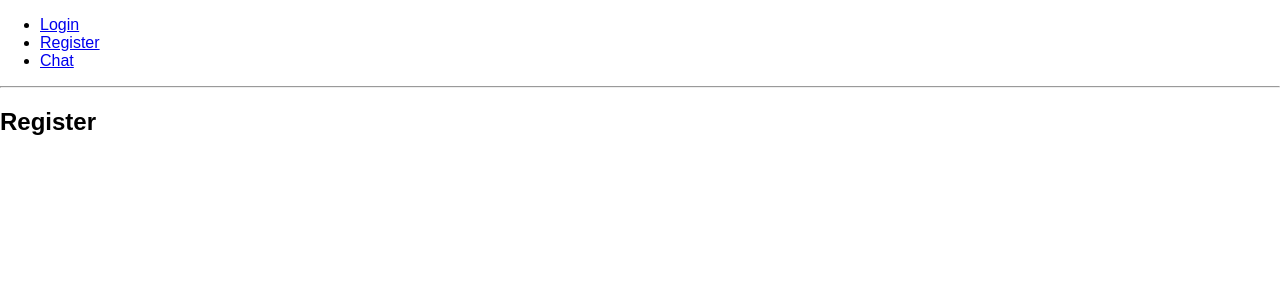
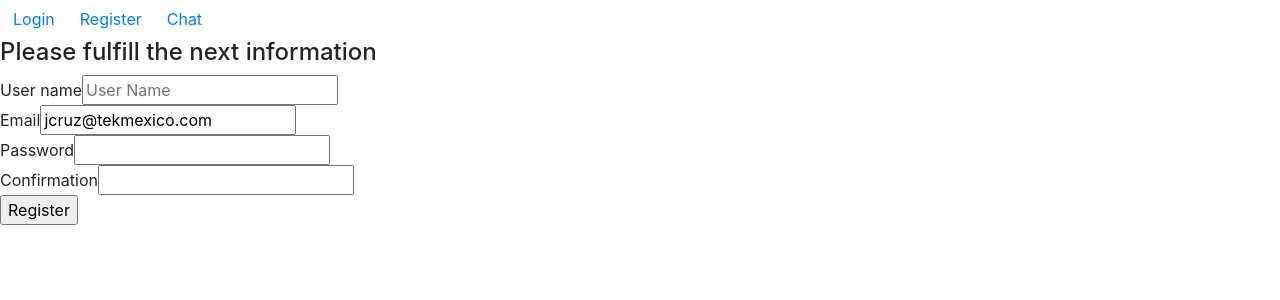
Before and after one commit to jecruzgalvez/jechat, a React (Create React App) app: page /register in a window 1280 px wide. Shown: the top 300 px of the page. Built offline with nearby package versions, Linux system fonts and the light colour scheme.

Commit message:
March 09

```diff
--- a/db/users.json
+++ b/db/users.json
@@ -1,12 +1,12 @@
 [
   {
+    "userName": "a",
     "email": "a",
-    "admin": true,
     "password": "a"
   },
   {
+    "userName": "Jorge Cruz",
     "email": "jcruz@tekmexico.com",
-    "admin": true,
     "password": "a"
   }
 ]
--- a/src/App.tsx
+++ b/src/App.tsx
@@ -1,5 +1,8 @@
 import * as React from 'react';
 import { BrowserRouter as Router, Route, Link } from 'react-router-dom';
+
+import '../node_modules/bootstrap/dist/css/bootstrap.css';
+import { ButtonGroup, Button } from 'react-bootstrap';
 
 import Login from './components/Login';
 import Register from './components/Register';
@@ -7,22 +10,18 @@ import Chat from './components/Chat';
 
 const App = () => (
   <Router>
-
     <div>
-
-      <ul>
-        <li>
+      <ButtonGroup>
+        <Button bsStyle="link">
           <Link to="/login">Login</Link>
-        </li>
-        <li>
+        </Button>
+        <Button bsStyle="link">
           <Link to="/register">Register</Link>
-        </li>
-        <li>
-        <Link to="/chat">Chat</Link>
-        </li>
-      </ul>
-
-      <hr />
+        </Button>
+        <Button bsStyle="link">
+          <Link to="/chat">Chat</Link>
+        </Button>
+      </ButtonGroup>
 
       <Route
         exact={true}
@@ -37,9 +36,7 @@ const App = () => (
         path="/chat"
         component={Chat}
       />
-
     </div>
-
   </Router>
 );
 
--- a/src/components/Login.tsx
+++ b/src/components/Login.tsx
@@ -1,30 +1,39 @@
 import * as React from 'react';
 import { Redirect } from 'react-router';
+
+import '../../node_modules/bootstrap/dist/css/bootstrap.css';
+import { Alert, Button } from 'react-bootstrap';
 
 interface LoginState {
   inputEmail?: string;
   inputPassword?: string;
   loggedIn: boolean;
+  loginFailed: boolean;
+  clickedRegister: boolean;
 }
 
 class Login extends React.Component <{}, LoginState> {
   constructor(props: {}) {
     super(props);
 
-    this.handleClick = this.handleClick.bind(this);
+    this.handleSubmit = this.handleSubmit.bind(this);
     this.handleInputEmail = this.handleInputEmail.bind(this);
     this.handleInputPassword = this.handleInputPassword.bind(this);
+    this.handleRegister = this.handleRegister.bind(this);
+    this.handleTryAgain = this.handleTryAgain.bind(this);
 
     this.state = {
-      inputEmail: '',
+      inputEmail: 'jcruz@tekmexico.com',
       inputPassword: '',
-      loggedIn: false
+      loggedIn: false,
+      loginFailed: false,
+      clickedRegister: false
     }
   }
 
   handleInputEmail(event: React.ChangeEvent <HTMLInputElement>) {
     // console.log('Typed: ', event.target.value);
-    this.setState( {inputEmail: event.target.value});
+    this.setState( {inputEmail: event.target.value}); //.replace(/^[a-z]$/ig, '')
   }
 
   handleInputPassword(event: React.ChangeEvent <HTMLInputElement>) {
@@ -32,9 +41,9 @@ class Login extends React.Component <{}, LoginState> {
     this.setState( {inputPassword: event.target.value});
   }
 
-  handleClick(event : React.MouseEvent <HTMLInputElement> ) {
-    var url = '/login';
-    var data = {
+  handleSubmit(event : React.MouseEvent <HTMLInputElement> ) {
+    let url = '/login';
+    let data = {
       email: this.state.inputEmail,
       password: this.state.inputPassword
     };
@@ -50,26 +59,78 @@ class Login extends React.Component <{}, LoginState> {
     .catch(error => console.error('Error:', error))
     .then(res => {
       if(res.response === "success"){
-        console.log("WELCOME");
+        // console.log("WELCOME " + data.email);
         this.setState({loggedIn: true});
       }
       else
-        console.log("USER NOT ALLOWED...");
-        this.setState({loggedIn: false});
+        this.setState({
+          inputEmail: 'jcruz@tekmexico.com',
+          inputPassword: '',
+          loggedIn: false,
+          loginFailed: true
+        });
     });
 
     event.preventDefault();
   }
 
+  handleRegister() {
+    this.setState({clickedRegister: true});
+  }
+
+  handleTryAgain() {
+    this.setState({
+      inputEmail: 'jcruz@tekmexico.com',
+      inputPassword: '',
+      loggedIn: false,
+      loginFailed: false,
+      clickedRegister: false
+    });
+  }
+
   render() {
+    if (this.state.loggedIn) {
+      return(
+        <Redirect to="/chat" />
+      )
+    }
+
+    if(this.state.clickedRegister) {
+      return(
+        <Redirect to="/register" />
+      )
+    }
+
+    if(this.state.loginFailed) {
       return (
-      this.state.loggedIn ? (
-        <Redirect to="/chat" />
-      ) : (
+        <Alert bsStyle="warning">
+          <h4>This user does not exist!</h4>
+          <Button
+            bsStyle="primary"
+
+            onClick={this.handleTryAgain}
+          >
+            Try again
+          </Button>
+
+          <span> or </span>
+
+          <Button
+            bsStyle="primary"
+            onClick={this.handleRegister}
+          >
+            Register
+          </Button>
+        </Alert>
+      )
+    }
+
+    return (
+      <div>
         <form>
               Email
               <input
-              type="text"
+                type="email"
                 onChange= {this.handleInputEmail}
                 placeholder="jcruz@tekmexico.com"
                 value= {this.state.inputEmail}
@@ -85,10 +146,11 @@ class Login extends React.Component <{}, LoginState> {
               <br />
               <input
                 type="submit"
-              onClick={this.handleClick}
+                onClick={this.handleSubmit}
+                value="Login"
               />
         </form>
-      )
+      </div>
     );
   }
 }
--- a/src/components/Register.tsx
+++ b/src/components/Register.tsx
@@ -1,9 +1,123 @@
 import * as React from 'react';
+// import { Redirect } from 'react-router';
 
-const Register = () => (
-  <div>
-    <h2>Register</h2>
-  </div>
-);
+// import '../../node_modules/bootstrap/dist/css/bootstrap.css';
+// import { Alert, Button } from 'react-bootstrap';
+
+interface RegisterState {
+  inputUserName?:string;
+  inputEmail?: string;
+  inputPassword?: string;
+  inputPasswordConfirmation?:string;
+  existingUser: boolean;
+}
+
+class Register extends React.Component <{}, RegisterState>{
+  constructor(props: {}) {
+    super(props);
+
+    this.handleSubmit = this.handleSubmit.bind(this);
+    this.handleInputUserName = this.handleInputUserName.bind(this);
+    this.handleInputEmail = this.handleInputEmail.bind(this);
+    this.handleInputPassword = this.handleInputPassword.bind(this);
+    this.handleInputPasswordConfirmation = this.handleInputPasswordConfirmation.bind(this);
+
+
+    this.state = {
+      inputUserName: '',
+      inputEmail: 'jcruz@tekmexico.com',
+      inputPassword: '',
+      inputPasswordConfirmation: '',
+      existingUser: false
+    }
+  }
+
+  handleInputUserName(event: React.ChangeEvent <HTMLInputElement>) {
+    this.setState( {inputUserName: event.target.value});
+  }
+  handleInputEmail(event: React.ChangeEvent <HTMLInputElement>) {
+    this.setState( {inputEmail: event.target.value});
+  }
+  handleInputPassword(event: React.ChangeEvent <HTMLInputElement>) {
+    this.setState( {inputPassword: event.target.value});
+  }
+  handleInputPasswordConfirmation(event: React.ChangeEvent <HTMLInputElement>) {
+    this.setState( {inputPasswordConfirmation: event.target.value});
+  }
+  handleSubmit(event : React.MouseEvent <HTMLInputElement> ) {
+    let url = '/register';
+    let data = {
+      userName: this.state.inputUserName,
+      email: this.state.inputEmail,
+      password: this.state.inputPassword
+    };
+
+    fetch(url, {
+      method: 'POST',
+      body: JSON.stringify(data),
+      headers: new Headers({
+        'Content-Type': 'application/json'
+      })
+    })
+    .then(res => res.json())
+    .catch(error => console.error('Error:', error))
+    .then(res => {
+      if(res.response === "success"){
+        console.log("SUCCESS ", res.existingEmail);
+      }
+      else {
+        console.log("FAIL ", res.existingEmail);
+      }
+    });
+
+    event.preventDefault();
+  }
+
+  render() {
+    return (
+      <div>
+        <h4>Please fulfill the next information</h4>
+        <form>
+              User name
+              <input
+                type="userName"
+                onChange= {this.handleInputUserName}
+                placeholder="User Name"
+                value= {this.state.inputUserName}
+              />
+              <br />
+              Email
+              <input
+                type="email"
+                onChange= {this.handleInputEmail}
+                placeholder="jcruz@tekmexico.com"
+                value= {this.state.inputEmail}
+              />
+              <br />
+              Password
+              <input
+                type="text"
+                onChange= {this.handleInputPassword}
+                value= {this.state.inputPassword}
+              />
+              <br />
+              Confirmation
+              <input
+                type="text"
+                onChange= {this.handleInputPasswordConfirmation}
+                value= {this.state.inputPasswordConfirmation}
+              />
+              <br />
+
+              <input
+                type="submit"
+                onClick={this.handleSubmit}
+                value="Register"
+              />
+        </form>
+      </div>
+    );
+  }
+}
 
 export default Register;
```
Also changed, not shown: index.js (+21 -0 lines), index.ts (+24 -0 lines), src/models/user.js (+6 -5 lines). Lines whose indentation alone changed are shown as unchanged.
